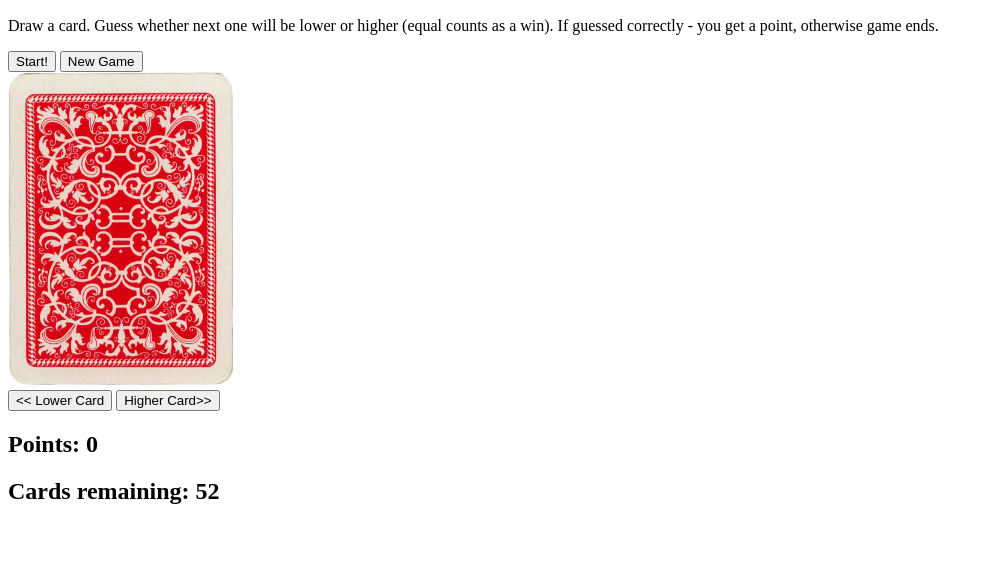
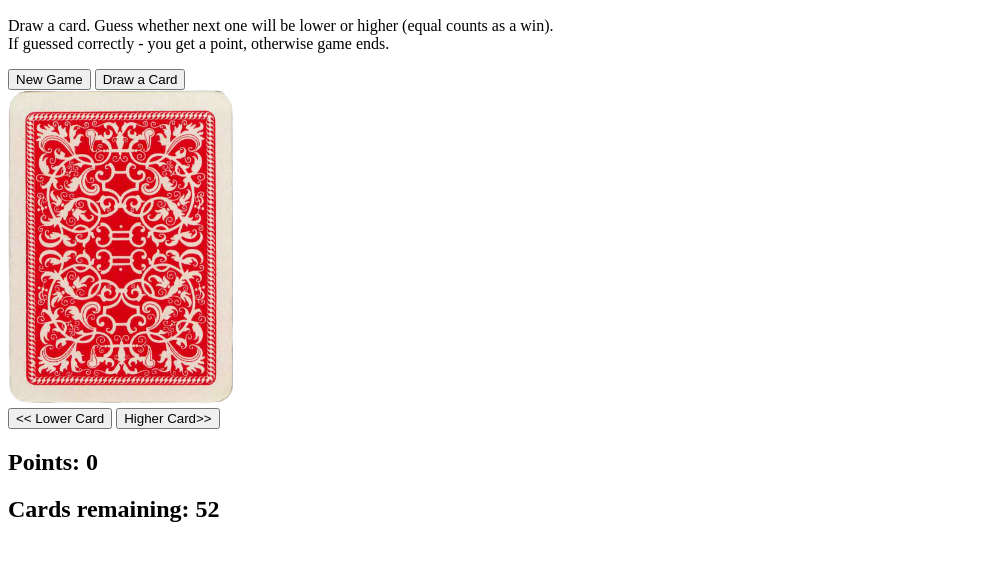
Before and after one commit to astratow/low-high, a plain HTML site: page index.html in a window 1280 px wide. Shown: the part 189-750 px from the top of the page, without its empty margins (0-993 px from the left). Drawn offline with Linux system fonts and the light colour scheme; no server answers.

Commit message:
little touch ups

```diff
--- a/index.html
+++ b/index.html
@@ -17,10 +17,11 @@
         </nav>
       </header>
       <p>
-        Draw a card. Guess whether next one will be lower or higher (equal counts as a win). If guessed correctly - you get a point, otherwise game ends.
+        Draw a card. Guess whether next one will be lower or higher (equal counts as a win).<br>If guessed correctly - you get a point, otherwise game ends.
       </p>
-      <button id="drawCard">Start!</button>
+
       <button id="newGame">New Game</button>
+      <button id="drawCard">Draw a Card</button>
     <div id="card">
 
         <img id="image" src="./img/card-back.png" alt="" width="226" height="314"/>
```
